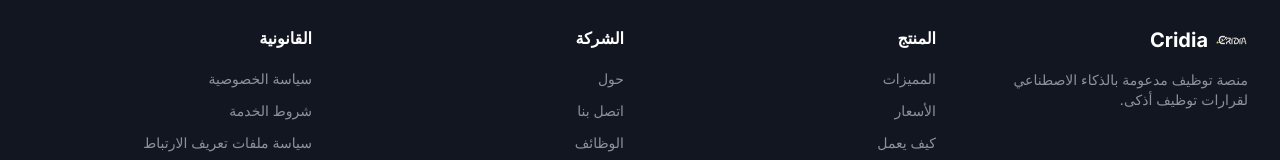
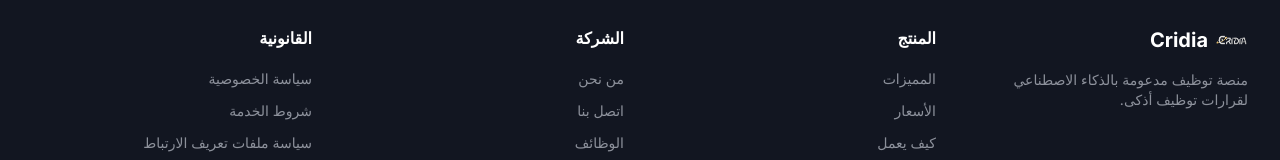
Before and after one commit to atmelc87-max/cridia-marketing-nextjs, a Next.js app: page /ar/terms in a window 1280 px wide. Shown: the part 2219-2379 px from the top of the page. Built offline with nearby package versions, Linux system fonts and the light colour scheme.

Commit message:
Improve footer language routing and screenshot showcase

```diff
--- a/src/components/Footer.tsx
+++ b/src/components/Footer.tsx
@@ -4,45 +4,74 @@
 import Link from "next/link";
 import { usePathname, useRouter } from "next/navigation";
 import { useLanguage } from "@/contexts/LanguageContext";
-import { getTranslation } from "@/lib/translations";
 
 export function Footer() {
   const pathname = usePathname();
   const router = useRouter();
   const { language } = useLanguage();
-  const t = (key: string) => getTranslation(language, key);
   const currentYear = new Date().getFullYear();
+
+  // Detect current language from pathname if context is not available
+  const currentLang =
+    pathname?.startsWith("/ar") ? "ar" : pathname?.startsWith("/en") ? "en" : language;
 
   const links = {
     product: [
-      { label: "Features", href: "#features" },
-      { label: "Pricing", href: "#pricing" },
-      { label: "How It Works", href: "#how-it-works" },
+      {
+        label: currentLang === "en" ? "Features" : "المميزات",
+        href: `/${currentLang}#features`,
+      },
+      {
+        label: currentLang === "en" ? "Pricing" : "الأسعار",
+        href: `/${currentLang}#pricing`,
+      },
+      {
+        label: currentLang === "en" ? "How It Works" : "كيف يعمل",
+        href: `/${currentLang}#how-it-works`,
+      },
     ],
     company: [
-      { label: "About", href: "#about" },
-      { label: "Contact", href: "#contact" },
-      { label: "Careers", href: "#" },
+      { label: currentLang === "en" ? "About" : "من نحن", href: "#" },
+      { label: currentLang === "en" ? "Contact" : "اتصل بنا", href: `/${currentLang}#contact` },
+      { label: currentLang === "en" ? "Careers" : "الوظائف", href: "#" },
     ],
     legal: [
-      { label: "Privacy Policy", href: "/privacy" },
-      { label: "Terms of Service", href: "/terms" },
-      { label: "Cookie Policy", href: "/cookies" },
+      {
+        label: currentLang === "en" ? "Privacy Policy" : "سياسة الخصوصية",
+        href: `/${currentLang}/privacy`,
+      },
+      {
+        label: currentLang === "en" ? "Terms of Service" : "شروط الخدمة",
+        href: `/${currentLang}/terms`,
+      },
+      {
+        label: currentLang === "en" ? "Cookie Policy" : "سياسة ملفات تعريف الارتباط",
+        href: `/${currentLang}/cookies`,
+      },
     ],
   } as const;
 
-  const onHashLinkClick = (hashHref: `#${string}`) => (e: React.MouseEvent) => {
-    // If we are on home, smooth scroll
-    if (pathname === "/") {
+  const onMaybeAnchorClick = (href: string) => (e: React.MouseEvent) => {
+    if (!href.includes("#")) return;
+
+    const normalizedPath = pathname?.endsWith("/") ? pathname.slice(0, -1) : pathname;
+    const isHomePage = normalizedPath === `/${currentLang}`;
+
+    // If we're on homepage, smooth scroll instead of navigating
+    if (isHomePage) {
       e.preventDefault();
-      const id = hashHref.slice(1);
-      window.history.pushState(null, "", hashHref);
-      document.getElementById(id)?.scrollIntoView({ behavior: "smooth", block: "start" });
+      const hash = `#${href.split("#")[1] || ""}`;
+      if (hash.length > 1) {
+        window.history.pushState(null, "", hash);
+        document.querySelector(hash)?.scrollIntoView({ behavior: "smooth", block: "start" });
+      }
       return;
     }
 
-    // Otherwise, navigate to home + hash
-    router.push(`/${hashHref}`);
+    // Otherwise, ensure we navigate to the correct language homepage + hash
+    e.preventDefault();
+    const hash = `#${href.split("#")[1] || ""}`;
+    router.push(`/${currentLang}${hash}`);
   };
 
   return (
@@ -61,26 +90,26 @@
               <span className="text-xl font-bold text-white">Cridia</span>
             </div>
             <p className="text-sm text-titanium/70">
-              {t("footer.tagline")}
+              {currentLang === "en"
+                ? "AI-powered recruitment platform for smarter hiring decisions."
+                : "منصة توظيف مدعومة بالذكاء الاصطناعي لقرارات توظيف أذكى."}
             </p>
           </div>
 
           {/* Product Links */}
           <div>
-            <h3 className="text-white font-semibold mb-4">{t("footer.product")}</h3>
+            <h3 className="text-white font-semibold mb-4">
+              {currentLang === "en" ? "Product" : "المنتج"}
+            </h3>
             <ul className="space-y-2">
               {links.product.map((link) => (
                 <li key={link.label}>
                   <Link
-                    href={pathname === "/" ? link.href : `/${link.href}`}
+                    href={link.href}
                     className="text-sm text-titanium/70 hover:text-white transition-colors"
-                    onClick={onHashLinkClick(link.href)}
+                    onClick={onMaybeAnchorClick(link.href)}
                   >
-                    {link.label === "Features"
-                      ? t("nav.features")
-                      : link.label === "Pricing"
-                        ? t("nav.pricing")
-                        : t("nav.howItWorks")}
+                    {link.label}
                   </Link>
                 </li>
               ))}
@@ -89,24 +118,18 @@
 
           {/* Company Links */}
           <div>
-            <h3 className="text-white font-semibold mb-4">{t("footer.company")}</h3>
+            <h3 className="text-white font-semibold mb-4">
+              {currentLang === "en" ? "Company" : "الشركة"}
+            </h3>
             <ul className="space-y-2">
               {links.company.map((link) => (
                 <li key={link.label}>
                   <Link
-                    href={link.href.startsWith("#") ? (pathname === "/" ? link.href : `/${link.href}`) : link.href}
+                    href={link.href}
                     className="text-sm text-titanium/70 hover:text-white transition-colors"
-                    onClick={
-                      link.href.startsWith("#")
-                        ? onHashLinkClick(link.href as `#${string}`)
-                        : undefined
-                    }
+                    onClick={onMaybeAnchorClick(link.href)}
                   >
-                    {link.label === "About"
-                      ? (language === "ar" ? "حول" : "About")
-                      : link.label === "Contact"
-                        ? t("nav.contact")
-                        : (language === "ar" ? "الوظائف" : "Careers")}
+                    {link.label}
                   </Link>
                 </li>
               ))}
@@ -115,7 +138,9 @@
 
           {/* Legal Links */}
           <div>
-            <h3 className="text-white font-semibold mb-4">{t("footer.legal")}</h3>
+            <h3 className="text-white font-semibold mb-4">
+              {currentLang === "en" ? "Legal" : "القانونية"}
+            </h3>
             <ul className="space-y-2">
               {links.legal.map((link) => (
                 <li key={link.label}>
@@ -123,11 +148,7 @@
                     href={link.href}
                     className="text-sm text-titanium/70 hover:text-white transition-colors"
                   >
-                    {link.label === "Privacy Policy"
-                      ? (language === "ar" ? "سياسة الخصوصية" : "Privacy Policy")
-                      : link.label === "Terms of Service"
-                        ? (language === "ar" ? "شروط الخدمة" : "Terms of Service")
-                        : (language === "ar" ? "سياسة ملفات تعريف الارتباط" : "Cookie Policy")}
+                    {link.label}
                   </Link>
                 </li>
               ))}
@@ -138,7 +159,10 @@
         {/* Bottom bar */}
         <div className="border-t border-white/5 pt-8 text-center">
           <p className="text-sm text-titanium/60">
-            © {currentYear} {t("footer.copyright")}
+            © {currentYear}{" "}
+            {currentLang === "en"
+              ? "Cridia Hire. All rights reserved."
+              : "كريديا هاير. جميع الحقوق محفوظة."}
           </p>
         </div>
       </div>
--- a/src/components/ProductShowcase.tsx
+++ b/src/components/ProductShowcase.tsx
@@ -15,28 +15,24 @@
       title: t("showcase.dashboard"),
       description: t("showcase.dashboardDesc"),
       image: "/screenshots/dashboard.png",
-      span: "md:col-span-2",
       fallback: "from-blue-500 to-purple-500",
     },
     {
       title: t("showcase.cvAnalysis"),
       description: t("showcase.cvAnalysisDesc"),
       image: "/screenshots/cv-analysis.png",
-      span: "md:col-span-1",
       fallback: "from-purple-500 to-pink-500",
     },
     {
       title: t("showcase.interviewSetup"),
       description: t("showcase.interviewSetupDesc"),
       image: "/screenshots/interview-setup.png",
-      span: "md:col-span-1",
       fallback: "from-green-500 to-cyan-500",
     },
     {
       title: t("showcase.reports"),
       description: t("showcase.reportsDesc"),
       image: "/screenshots/interview-report.png",
-      span: "md:col-span-2",
       fallback: "from-orange-500 to-red-500",
     },
   ];
@@ -51,12 +47,12 @@
           {t("showcase.title")}
         </SectionTitle>
 
-        {/* Screenshot Grid */}
-        <div className="grid grid-cols-1 md:grid-cols-3 gap-6 mt-16">
+        {/* Screenshot Grid - larger cards */}
+        <div className="grid grid-cols-1 lg:grid-cols-2 gap-8 mt-16">
           {screenshots.map((screenshot, index) => (
             <motion.div
               key={index}
-              className={screenshot.span}
+              className="w-full" // Remove span classes, make all equal size
               initial={{ opacity: 0, y: 30 }}
               whileInView={{ opacity: 1, y: 0 }}
               viewport={{ once: true }}
@@ -75,33 +71,21 @@
                   </div>
                 </div>
 
-                {/* Screenshot */}
-                <div className="relative aspect-video bg-gradient-to-br bg-obsidian rounded-b-xl overflow-hidden border-2 border-white/5">
-                  <div
-                    className={`absolute inset-0 bg-gradient-to-br ${screenshot.fallback} opacity-20`}
-                  />
+                {/* Screenshot - larger aspect ratio */}
+                <div className="relative aspect-[16/10] bg-obsidian rounded-b-xl overflow-hidden border-2 border-white/5">
+                  {/* Gradient background fallback */}
+                  <div className={`absolute inset-0 bg-gradient-to-br ${screenshot.fallback} opacity-20`} />
 
                   <Image
                     src={screenshot.image}
                     alt={screenshot.title}
                     fill
                     className="object-cover object-top group-hover:scale-105 transition-transform duration-500"
-                    onError={(e) => {
-                      // Hide image if it fails to load, show gradient background instead
-                      e.currentTarget.style.display = "none";
-                    }}
+                    unoptimized
                   />
 
-                  {/* Gradient overlay */}
-                  <div className="absolute inset-0 bg-gradient-to-t from-obsidian/80 via-transparent to-transparent" />
-
-                  {/* Placeholder text if image doesn't load */}
-                  <div className="absolute inset-0 flex items-center justify-center">
-                    <div className="text-center p-8">
-                      <div className="text-4xl mb-2">📊</div>
-                      <div className="text-white/50 text-sm">Screenshot Preview</div>
-                    </div>
-                  </div>
+                  {/* Subtle gradient overlay */}
+                  <div className="absolute inset-0 bg-gradient-to-t from-obsidian/40 via-transparent to-transparent" />
                 </div>
 
                 {/* Text */}
```
